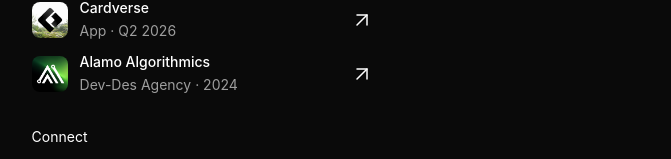
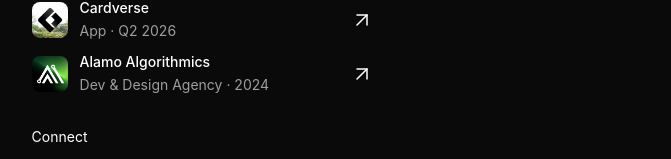
Before and after one commit to eudisalvz/portfolio-claude, a Next.js app: page / in a window 1280 px wide. Shown: the part 550-709 px from the top of the page, without its empty margins (582-1253 px from the left). Built offline with nearby package versions, Linux system fonts and the light colour scheme; a web font is replaced by a local one.

Commit message:
fix: Alamo sub text to Dev & Design Agency

```diff
--- a/app/components/Crafting.tsx
+++ b/app/components/Crafting.tsx
@@ -7,7 +7,7 @@
 
 const projects = [
   { label: "Cardverse",          sub: "App · Q2 2026", logo: "/cardverse-logo.png", href: "https://www.cardverse.io/" },
-  { label: "Alamo Algorithmics", sub: "Dev-Des Agency · 2024", logo: "/alamo-logo.png", href: "https://www.alamoalgorithmics.com/" },
+  { label: "Alamo Algorithmics", sub: "Dev & Design Agency · 2024", logo: "/alamo-logo.png", href: "https://www.alamoalgorithmics.com/" },
 ];
 
 export default function Crafting() {
--- a/app/projects/page.tsx
+++ b/app/projects/page.tsx
@@ -4,7 +4,7 @@
 
 const myProjects = [
   { name: "Cardverse",          sub: "App · Q2 2026",      logo: "/cardverse-logo.png", href: "https://www.cardverse.io/" },
-  { name: "Alamo Algorithmics", sub: "Dev-Des Agency · 2024", logo: "/alamo-logo.png",  href: "https://www.alamoalgorithmics.com/" },
+  { name: "Alamo Algorithmics", sub: "Dev & Design Agency · 2024", logo: "/alamo-logo.png",  href: "https://www.alamoalgorithmics.com/" },
 ];
 
 const clientProjects = [
```
